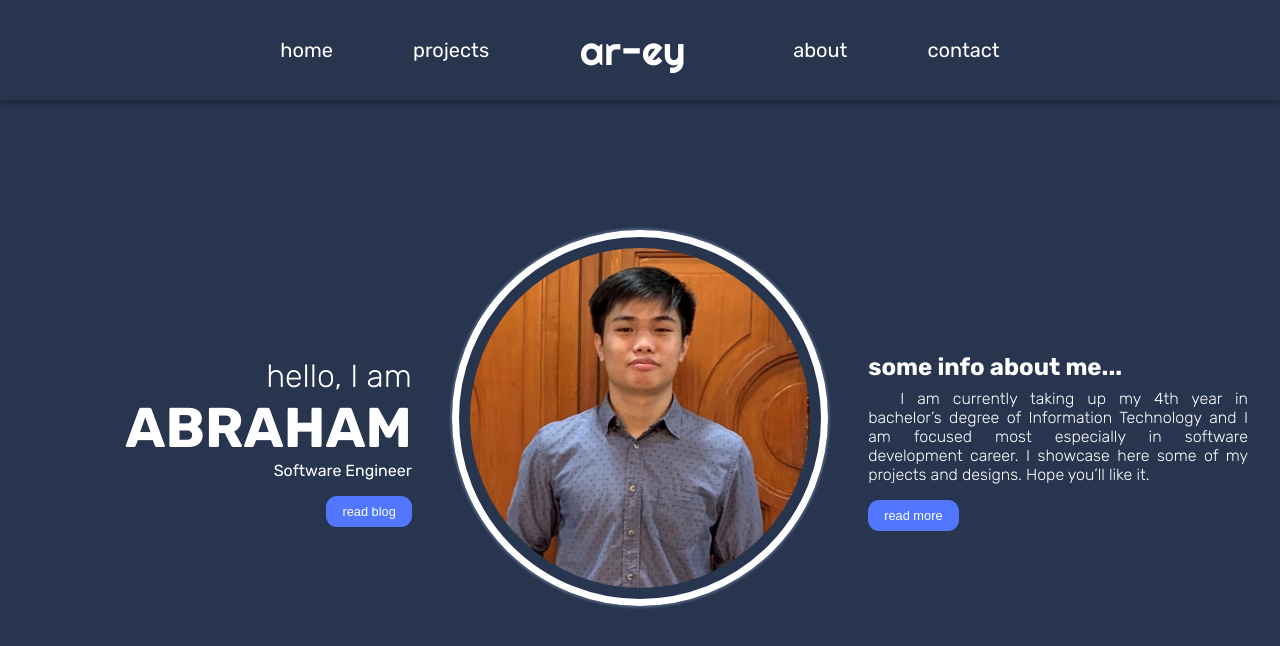
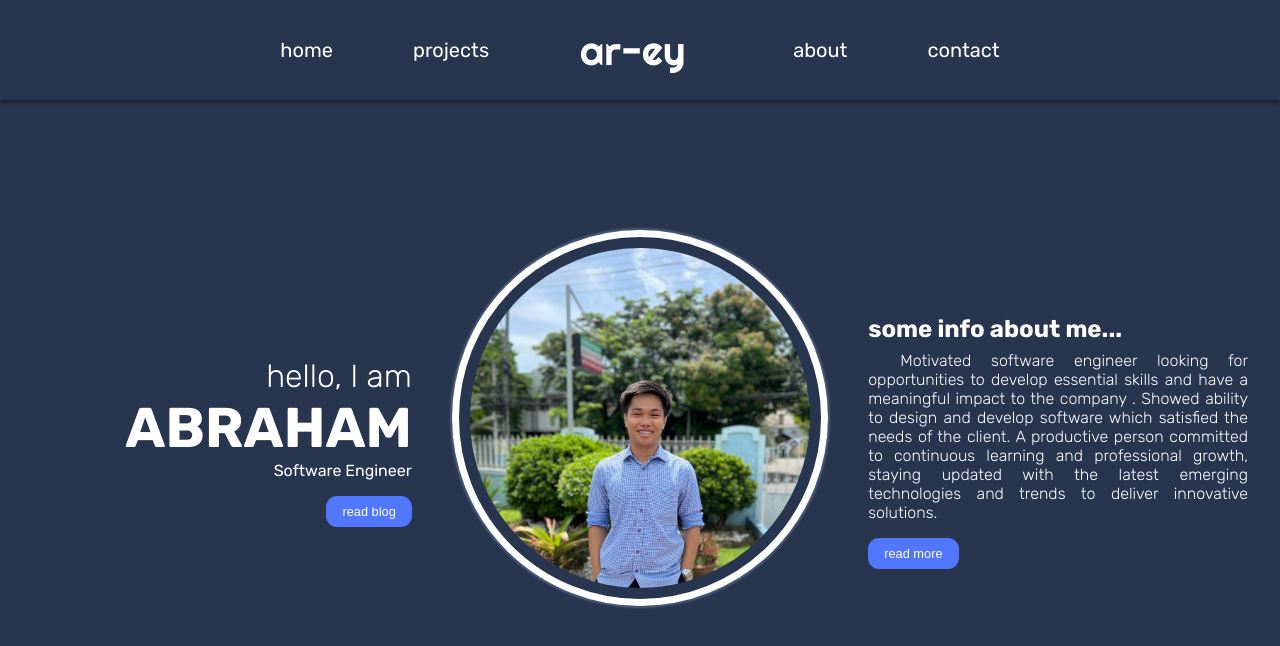
Before and after one commit to ar-ey/abrahamreubenaguas-portfolio, a React (Create React App) app: page / in a window 1280 px wide. Shown: the top 646 px of the page. Built offline with nearby package versions, Linux system fonts and the light colour scheme.

Commit message:
Updated photo and info

```diff
--- a/src/components/Home.js
+++ b/src/components/Home.js
@@ -25,12 +25,15 @@ export default function Home() {
                 </section>
                 <section className="image">
                     <div className="image-container">
-                        <img src={require('../assets/images/image.jpg')} alt="" />
+                        <img src={require('../assets/images/IMG_0616.jpg')} alt="" />
                     </div>
                 </section>
                 <section className="small-info home-text">
                     <h1>some info about me...</h1>
-                    <p>I am currently taking up my 4th year in bachelor’s degree of Information Technology and I am focused most especially in software development career. I showcase here some of my projects and designs. Hope you’ll like it.</p>
+                    <p>Motivated software engineer looking for opportunities to develop essential skills and have a
+                        meaningful impact to the company . Showed ability to design and develop software which satisfied the needs of
+                        the client. A productive person committed to continuous learning and professional growth, staying updated with
+                        the latest emerging technologies and trends to deliver innovative solutions.</p>
                     <div className="hello-btns two">
                         <Link to="/about"><button className="btn btn-blue read">read more</button></Link>
 
```
Also changed, not shown: src/assets/images/IMG_0616.jpg (added), src/assets/images/IMG_7617 (2).jpg (deleted).
